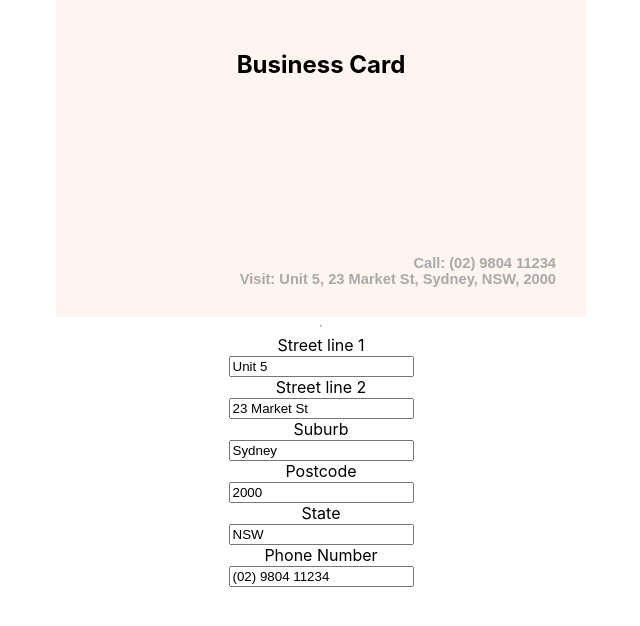
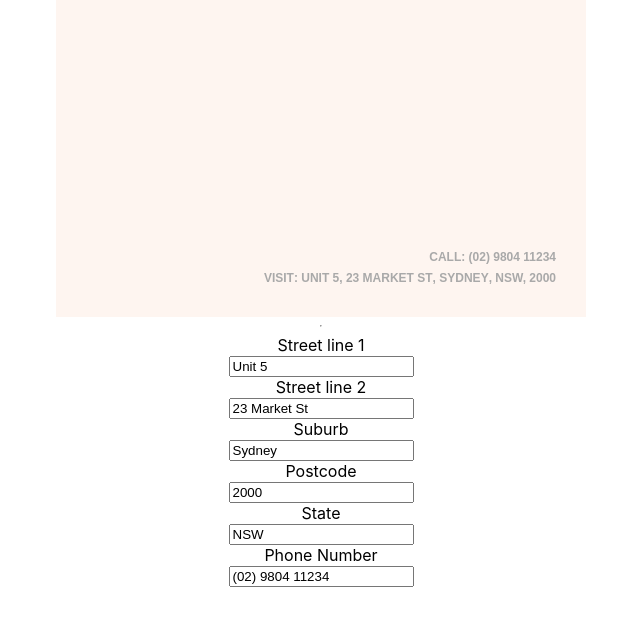
Before and after one commit to ttsui/react-learnings, a React (Create React App) app: page / in a window 1280 px wide. Shown: the top 626 px of the page, without its empty margins (319-959 px from the left). Built offline with nearby package versions, Linux system fonts and the light colour scheme.

Commit message:
Style business card to look nice

```diff
--- a/src/BusinessCard.tsx
+++ b/src/BusinessCard.tsx
@@ -1,26 +1,45 @@
 import React from "react";
-import { Address } from "./types";
+import { BusinessCardInfo } from "./types";
 
-interface BusinessCardProps {
-  address: Address;
-  phoneNumber?: string;
-}
-
-export const BusinessCard: React.FC<BusinessCardProps> = ({ address, phoneNumber }) => (
+export const BusinessCard: React.FC<BusinessCardInfo> = ({ address, phoneNumber }) => (
   <section
     style={{
       backgroundColor: "#fef5f0",
-      boxSizing: "border-box",
+      color: "darkgray",
+
+      fontFamily: "sans-serif",
+      fontSize: "13pt",
+      fontWeight: "bold",
+      fontVariant: "all-small-caps",
+
       display: "flex",
       flexDirection: "column",
       justifyContent: "space-between",
+
+      boxSizing: "border-box",
       padding: "30px",
       width: "530px",
       height: "317px"
     }}
   >
-    <h1>Business Card</h1>
-    <div
+    <section
+      style={{
+        display: "flex",
+        alignItems: "flex-start",
+        flexDirection: "column"
+      }}
+    >
+      <h1
+        style={{
+          color: "#59504b",
+          fontSize: "25pt",
+          marginBlockEnd: 0,
+          marginBlockStart: 0
+        }}
+      />
+    </section>
+
+    <section
       style={{
         display: "flex",
         alignItems: "flex-end",
@@ -29,12 +48,13 @@ export const BusinessCard: React.FC<BusinessCardProps> = ({ address, phoneNumber
         color: "darkgray",
 
         fontFamily: "sans-serif",
-        fontSize: "11pt",
+        fontSize: "13pt",
         fontWeight: "bold",
+        fontVariant: "all-small-caps"
       }}
     >
       <div>Call: {phoneNumber}</div>
       <div>Visit: {address.street.concat(address.suburb, address.state, String(address.postcode)).join(", ")}</div>
-    </div>
+    </section>
   </section>
 );
```
